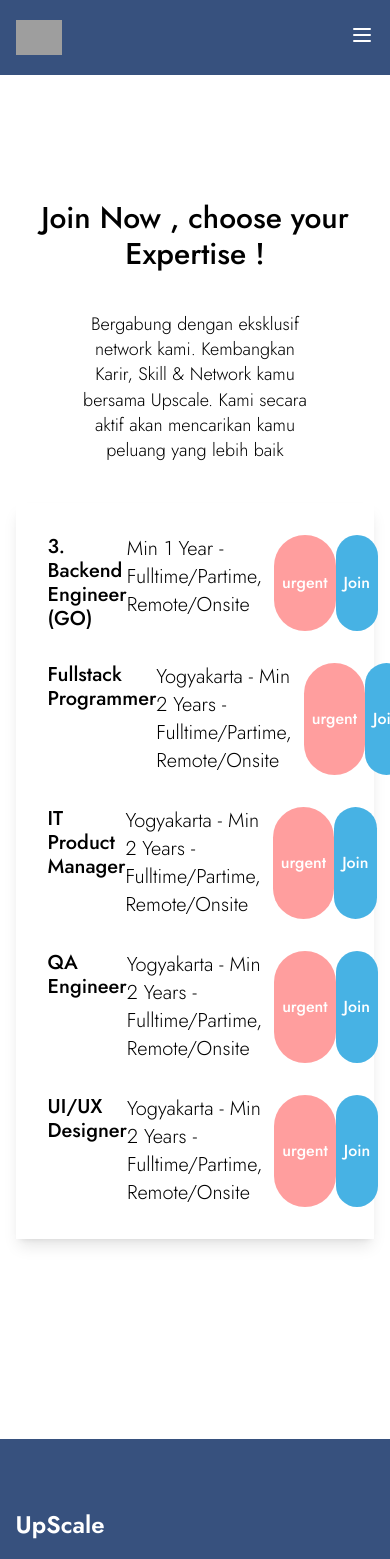
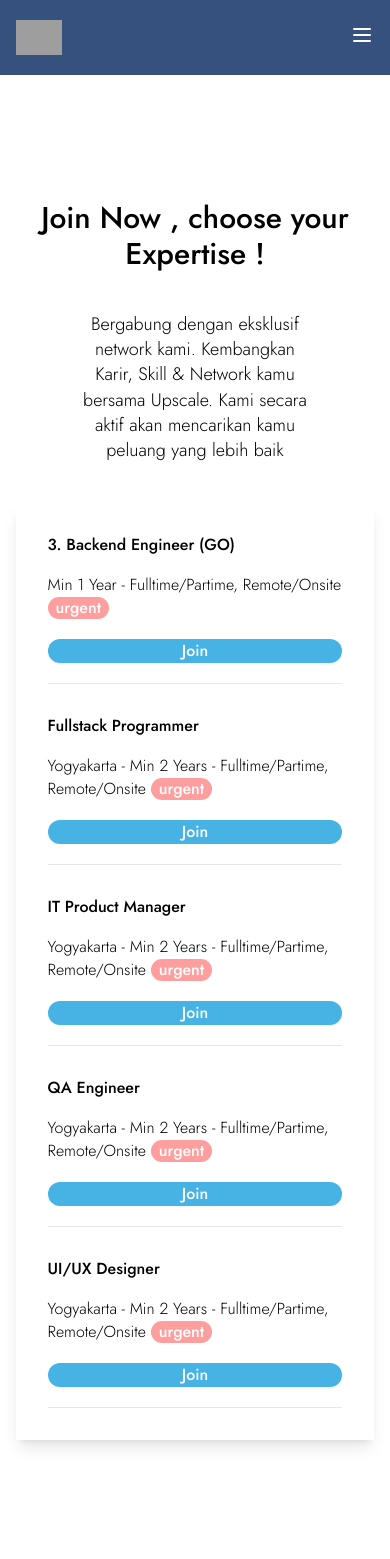
Before and after one commit to Haidarr-h/upscale-react, a React (Vite) app: page /upscale-react/jobs in a window 390 px wide. Shown: the top 1559 px of the page. Built offline with nearby package versions, Linux system fonts and the light colour scheme; grey boxes are pictures that could not be loaded.

Commit message:
fix jobs mobile version

```diff
--- a/src/App.css
+++ b/src/App.css
@@ -33,7 +33,6 @@
   @apply max-w-[1200px] mx-auto px-[4%] xl:px-0;
 }
 
-
 /* ! navbar */
 .menus {
   @apply hidden lg:flex space-x-8 text-white font-semibold my-auto items-center;
@@ -42,8 +41,6 @@
 .menus li {
   @apply hover:text-[rgb(71,178,228)] hover:transition-all hover:duration-1000;
 }
-
-
 
 /* ! hero */
 .highlighted-text {
@@ -56,7 +53,7 @@
 
 /* ! features */
 .features-box {
-  @apply border bg-white rounded-md lg:h-[170px] shadow-lg flex flex-col justify-between mx-auto  py-[30px] px-[20px] w-full sm:w-[500px] lg:w-[290px] font-jost hover:scale-105 text-left ;
+  @apply border bg-white rounded-md lg:h-[170px] shadow-lg flex flex-col justify-between mx-auto  py-[30px] px-[20px] w-full sm:w-[500px] lg:w-[290px] font-jost hover:scale-105 text-left;
 }
 
 .features-box img {
@@ -180,22 +177,26 @@
 }
 
 .job-box div {
-  @apply flex flex-row justify-between;
+  @apply flex flex-col gap-5 lg:flex-row justify-between;
 }
 
 .job-box div h3 {
-  @apply font-medium text-[20px];
+  @apply font-medium text-[16px] lg:text-[20px];
 }
 
 .job-box div div {
-  @apply space-x-3;
+  @apply flex flex-col lg:flex-row;
 }
 
-.job-box div div p {
-  @apply font-light text-[20px];
+.job-box div div div {
+  @apply flex flex-row;
 }
 
-.job-box div div button {
+.job-box div div div p {
+  @apply font-light text-[16px] lg:text-[20px];
+}
+
+.job-box div div div button {
   @apply font-medium text-[16px] text-white rounded-full bg-[#ff9e9e] px-2;
 }
 
@@ -230,7 +231,7 @@
 }
 
 .talent-community-content div p {
-  @apply font-light ;
+  @apply font-light;
 }
 
 .talent-community-content div {
--- a/src/components/JobsContent.jsx
+++ b/src/components/JobsContent.jsx
@@ -1,4 +1,34 @@
+import { div } from "framer-motion/client";
+
 const JobContent = () => {
+  const jobs_posted = [
+    {
+      title: "3. Backend Engineer (GO)",
+      description: "Min 1 Year - Fulltime/Partime, Remote/Onsite",
+      condition: "urgent",
+    },
+    {
+      title: "Fullstack Programmer",
+      description: "Yogyakarta - Min 2 Years - Fulltime/Partime, Remote/Onsite",
+      condition: "urgent",
+    },
+    {
+      title: "IT Product Manager",
+      description: "Yogyakarta - Min 2 Years - Fulltime/Partime, Remote/Onsite",
+      condition: "urgent",
+    },
+    {
+      title: "QA Engineer",
+      description: "Yogyakarta - Min 2 Years - Fulltime/Partime, Remote/Onsite",
+      condition: "urgent",
+    },
+    {
+      title: "UI/UX Designer",
+      description: "Yogyakarta - Min 2 Years - Fulltime/Partime, Remote/Onsite",
+      condition: "urgent",
+    },
+  ];
+
   return (
     <>
       <section className="bg-white min-h-[500px]">
@@ -15,59 +45,23 @@
               </p>
             </div>
             <div className="job-box">
-              {/* persatuan */}
-              <div>
-                <h3>3. Backend Engineer (GO)</h3>
+              {jobs_posted.map((job, index) => (
                 <div>
-                  <p>Min 1 Year - Fulltime/Partime, Remote/Onsite</p>
-                  <button>urgent</button>
+                  <div>
+                    <h3>{job.title}</h3>
+                    <div>
+                      <p>
+                        {job.description}{" "}
+                        <button className="cursor-default">
+                          {job.condition}
+                        </button>
+                      </p>
+                    </div>
+                  </div>
+                  <button>Join</button>
+                  <hr className="sm:hidden"/>
                 </div>
-                <button>Join</button>
-              </div>
-              {/* persatuan */}
-              <div>
-                <h3>Fullstack Programmer</h3>
-                <div>
-                  <p>
-                    Yogyakarta - Min 2 Years - Fulltime/Partime, Remote/Onsite
-                  </p>
-                  <button>urgent</button>
-                </div>
-                <button>Join</button>
-              </div>
-              {/* persatuan */}
-              <div>
-                <h3>IT Product Manager</h3>
-                <div>
-                  <p>
-                    Yogyakarta - Min 2 Years - Fulltime/Partime, Remote/Onsite
-                  </p>
-                  <button>urgent</button>
-                </div>
-                <button>Join</button>
-              </div>
-              {/* persatuan */}
-              <div>
-                <h3>QA Engineer</h3>
-                <div>
-                  <p>
-                    Yogyakarta - Min 2 Years - Fulltime/Partime, Remote/Onsite
-                  </p>
-                  <button>urgent</button>
-                </div>
-                <button>Join</button>
-              </div>
-              {/* persatuan */}
-              <div>
-                <h3>UI/UX Designer</h3>
-                <div>
-                  <p>
-                    Yogyakarta - Min 2 Years - Fulltime/Partime, Remote/Onsite
-                  </p>
-                  <button>urgent</button>
-                </div>
-                <button>Join</button>
-              </div>
+              ))}
             </div>
           </div>
         </div>
```
